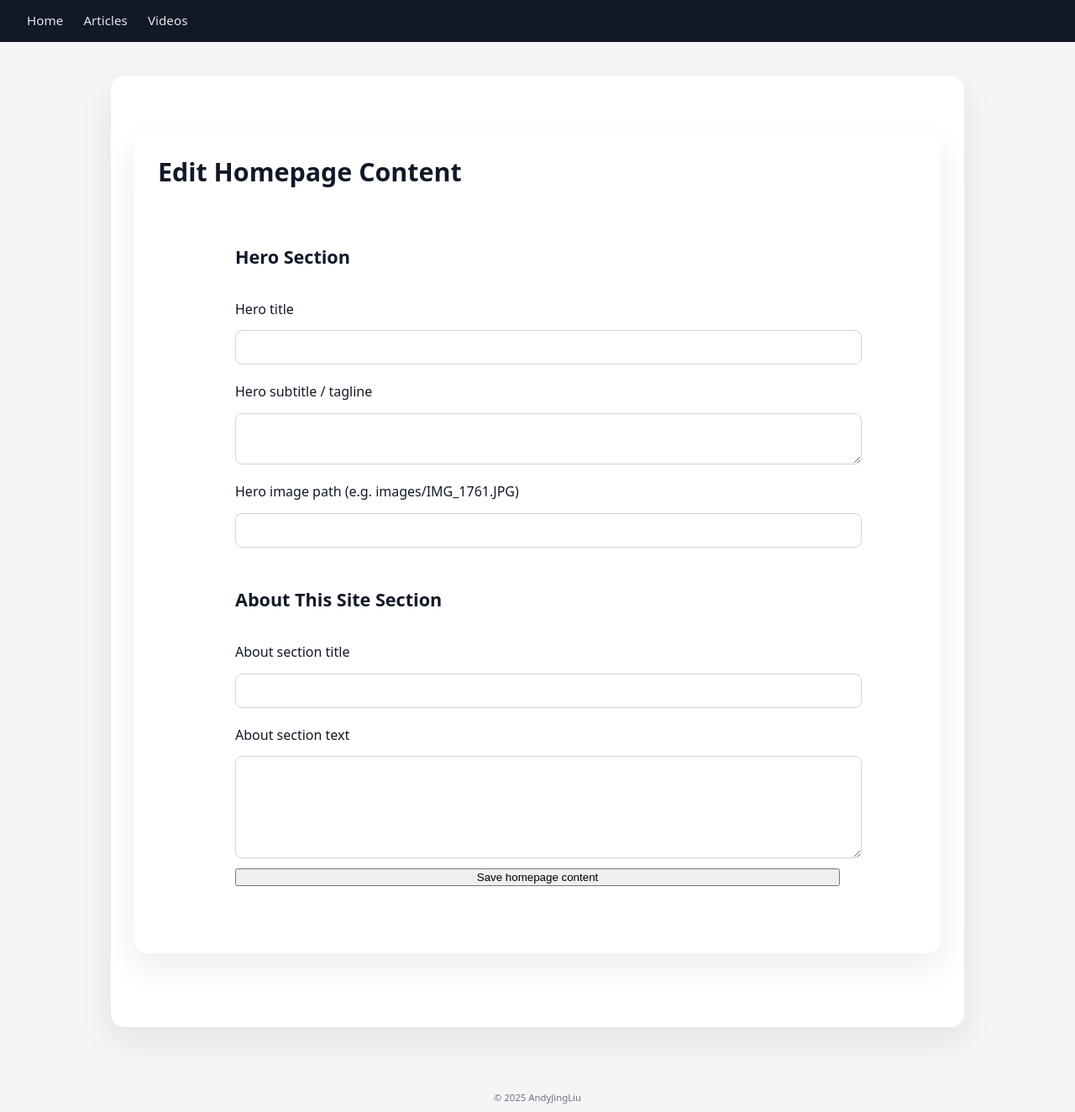
After one commit to Andyjingliu/cs50-final, a Flask app: page /admin/homepage in a window 1280 px wide. The commit adds this page. Shown: the whole page at 84% size. Run offline with Flask 3, Linux system fonts and the light colour scheme; data that the repository does not hold is empty.

Commit message:
Adding /admin/homepage

```diff
--- a/app.py
+++ b/app.py
@@ -51,6 +51,19 @@ def generate_unique_slug(title: str, conn) -> str:
 def homepage():
     conn = get_db_connection()
 
+    # Load hero + about content (single row, id = 1)
+    home_content = conn.execute(
+        """
+        SELECT hero_title,
+               hero_subtitle,
+               hero_image_path,
+               about_title,
+               about_body
+        FROM homepage_content
+        WHERE id = 1
+        """
+    ).fetchone()
+
     # Load latest 4 articles
     articles = conn.execute(
         "SELECT * FROM articles ORDER BY created_at DESC LIMIT 4"
@@ -63,7 +76,12 @@ def homepage():
 
     conn.close()
 
-    return render_template("homepage.html", articles=articles, videos=videos)
+    return render_template(
+        "homepage.html",
+        home_content=home_content,
+        articles=articles,
+        videos=videos,
+    )
 
 @app.route("/articles")
 def articles():
@@ -101,6 +119,80 @@ def videos():
     ).fetchall()
     conn.close()
     return render_template("videos.html", videos=videos)
+
+from flask import render_template, request, redirect, url_for
+# ^ you already have these, just reminding
+
+@app.route("/admin/homepage", methods=["GET", "POST"])
+def admin_homepage():
+    conn = get_db_connection()
+
+    if request.method == "POST":
+        hero_title = request.form.get("hero_title", "").strip()
+        hero_subtitle = request.form.get("hero_subtitle", "").strip()
+        hero_image_path = request.form.get("hero_image_path", "").strip()
+        about_title = request.form.get("about_title", "").strip()
+        about_body = request.form.get("about_body", "").strip()
+
+        error = None
+        if not hero_title or not hero_subtitle or not about_title or not about_body:
+            error = "Hero title, hero subtitle, about title, and about body are required."
+
+        if error:
+            home_content = conn.execute(
+                """
+                SELECT hero_title,
+                       hero_subtitle,
+                       hero_image_path,
+                       about_title,
+                       about_body
+                FROM homepage_content
+                WHERE id = 1
+                """
+            ).fetchone()
+            conn.close()
+            return render_template(
+                "admin_homepage.html",
+                home_content=home_content,
+                error=error,
+            )
+
+        # Update the single homepage_content row (id = 1)
+        conn.execute(
+            """
+            UPDATE homepage_content
+            SET hero_title = ?,
+                hero_subtitle = ?,
+                hero_image_path = ?,
+                about_title = ?,
+                about_body = ?
+            WHERE id = 1
+            """,
+            (hero_title, hero_subtitle, hero_image_path, about_title, about_body),
+        )
+        conn.commit()
+        conn.close()
+        return redirect(url_for("homepage"))
+
+    # GET: show current values in the form
+    home_content = conn.execute(
+        """
+        SELECT hero_title,
+               hero_subtitle,
+               hero_image_path,
+               about_title,
+               about_body
+        FROM homepage_content
+        WHERE id = 1
+        """
+    ).fetchone()
+    conn.close()
+
+    return render_template(
+        "admin_homepage.html",
+        home_content=home_content,
+        error=None,
+    )
 
 @app.route("/admin/new-article", methods=["GET", "POST"])
 def new_article():
--- /dev/null
+++ b/templates/admin_homepage.html
@@ -0,0 +1,62 @@
+{% extends "base.html" %}
+
+{% block content %}
+<div class="container">
+  <h1>Edit Homepage Content</h1>
+
+  {% if error %}
+    <div class="error-message">
+      {{ error }}
+    </div>
+  {% endif %}
+
+  <form method="post" class="article-form">
+    <!-- Hero Section -->
+    <h2>Hero Section</h2>
+
+    <label for="hero_title">Hero title</label>
+    <input
+      type="text"
+      id="hero_title"
+      name="hero_title"
+      value="{{ home_content['hero_title'] }}"
+      required>
+
+    <label for="hero_subtitle">Hero subtitle / tagline</label>
+    <textarea
+      id="hero_subtitle"
+      name="hero_subtitle"
+      rows="2"
+      required>{{ home_content['hero_subtitle'] }}</textarea>
+
+    <label for="hero_image_path">Hero image path (e.g. images/IMG_1761.JPG)</label>
+    <input
+      type="text"
+      id="hero_image_path"
+      name="hero_image_path"
+      value="{{ home_content['hero_image_path'] or '' }}">
+
+    <!-- About Section -->
+    <h2>About This Site Section</h2>
+
+    <label for="about_title">About section title</label>
+    <input
+      type="text"
+      id="about_title"
+      name="about_title"
+      value="{{ home_content['about_title'] }}"
+      required>
+
+    <label for="about_body">About section text</label>
+    <textarea
+      id="about_body"
+      name="about_body"
+      rows="5"
+      required>{{ home_content['about_body'] }}</textarea>
+
+    <button type="submit">
+      Save homepage content
+    </button>
+  </form>
+</div>
+{% endblock %}
```
Also changed, not shown: templates/homepage.html (+25 -11 lines).
